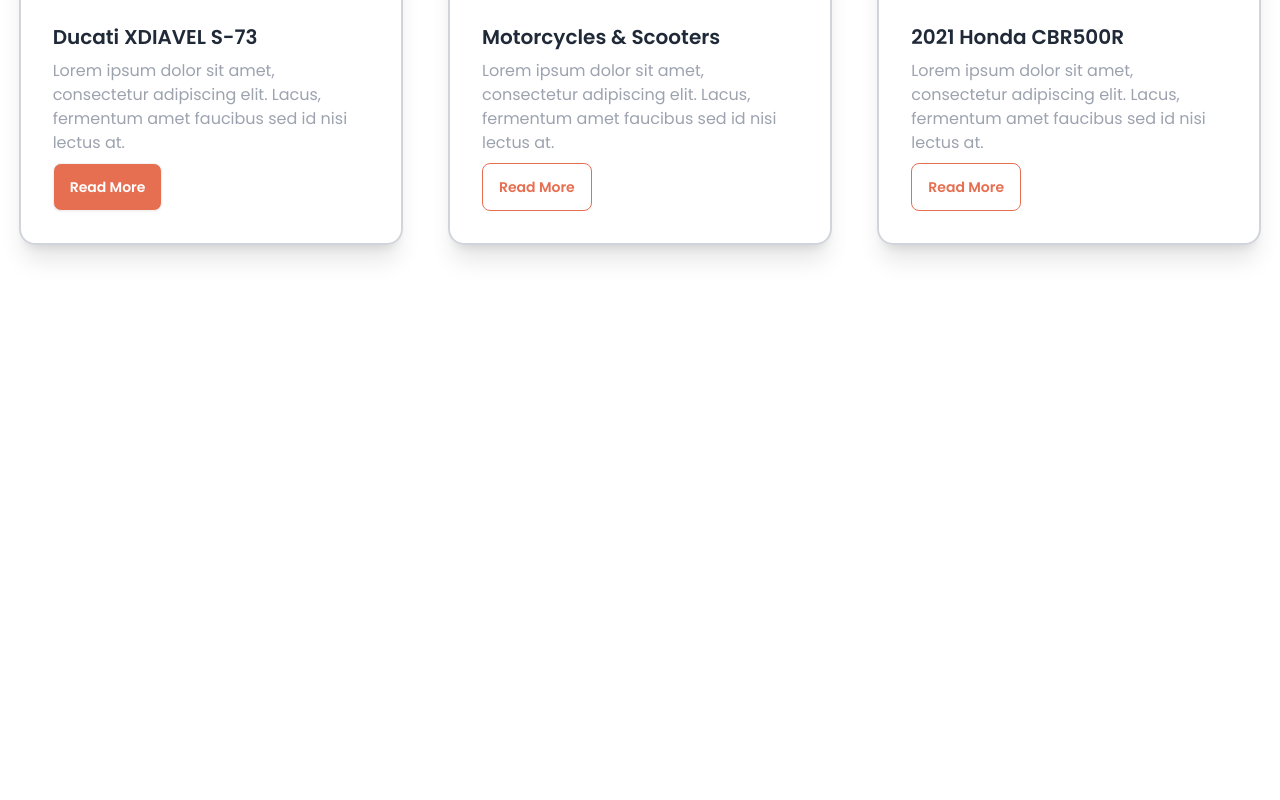
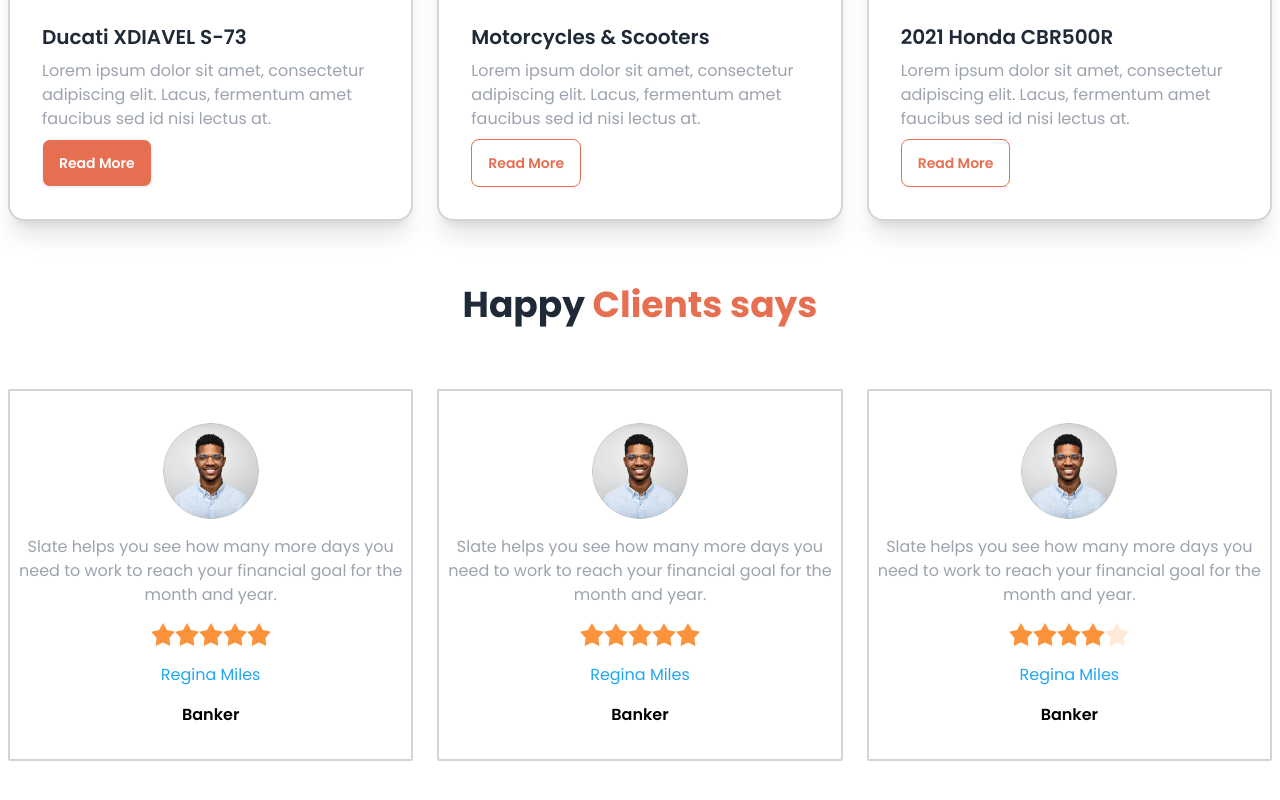
Before and after one commit to Sumiaya-Akther/biker-zone, a plain HTML site: page index.html in a window 1280 px wide. Shown: the part 1658-2458 px from the top of the page. Before the commit the page ends 1979 px from the top, so only its background shows below. Drawn offline with nearby package versions, Linux system fonts and the light colour scheme.

Commit message:
rating section

```diff
--- a/index.html
+++ b/index.html
@@ -151,7 +151,7 @@
             <h1 class="text-center text-4xl font-bold mb-3">Fetured Bikes In This Year</h1>
             <p class="text-bike-primary text-xl text-center">Best bike collection</p>
 
-            <div class="grid grid-cols-1 justify-items-center lg:grid-cols-3 mt-16">
+            <div class="grid grid-cols-1 justify-items-center md:grid-cols-2 lg:grid-cols-3 gap-6 mt-16">
               <img class="lg:w-[400px]" src="./images/slider/bike3.png" alt="">
               <img class="lg:w-[400px]" src="./images/slider/bike3.png" alt="">
               <img class="lg:w-[400px]" src="./images/slider/bike3.png" alt="">
@@ -161,8 +161,8 @@
           <!-- latest news section -->
            <section class="my-16">
             <h1 class="text-center text-4xl font-bold mb-3">latest News</h1>
-            <div class="grid grid-cols-1 justify-items-center gap-6 lg:grid-cols-3 mt-16">
-              <div class="card border-2 border-gray-300 w-96 shadow-xl">
+            <div class="grid grid-cols-1 justify-items-center gap-6 md:grid-cols-2 lg:grid-cols-3 mt-16">
+              <div class="card border-2 border-gray-300 shadow-xl">
                 <figure class=" pt-4">
                   <img
                     src="./images/others/latest1.png"
@@ -177,7 +177,7 @@
                   </div>
                 </div>
               </div>
-              <div class="card border-2 border-gray-300 w-96 shadow-xl">
+              <div class="card border-2 border-gray-300 shadow-xl">
                 <figure class=" pt-4">
                   <img
                     src="./images/others/latest2.png"
@@ -192,7 +192,7 @@
                   </div>
                 </div>
               </div>
-              <div class="card border-2 border-gray-300 w-96 shadow-xl">
+              <div class="card border-2 border-gray-300 shadow-xl">
                 <figure class=" pt-4">
                   <img
                     src="./images/others/latest3.png"
@@ -209,6 +209,100 @@
               </div>
             </div>
            </section>
+
+           <section class="my-16">
+          <h1 class="text-center text-4xl font-bold mb-3">Happy <span class="text-bike-primary">Clients says</span></h1>
+
+          <div class="grid grid-cols-1 md:grid-cols-2 lg:grid-cols-3 gap-6 mt-16">
+            <div class="flex justify-center items-center px-2 py-8 space-y-4 border-2 border-gray-300 flex-col rounded-sm">
+              <div class="avatar">
+                <div class="w-24 rounded-full">
+                  <img src="./images/others/user-1.png" />
+                </div>
+              </div>
+              <p class="text-gray-400 text-center">Slate helps you see how
+                many more days you need
+                to work to reach your financial
+                goal for the month and year.</p>
+                <div class="rating">
+                  <input type="radio" name="rating-2" class="mask mask-star-2 bg-orange-400" />
+                  <input type="radio" name="rating-2" class="mask mask-star-2 bg-orange-400" />
+                  <input
+                    type="radio"
+                    name="rating-2"
+                    class="mask mask-star-2 bg-orange-400"
+                    checked="checked" />
+                    <input
+                    type="radio"
+                    name="rating-2"
+                    class="mask mask-star-2 bg-orange-400"
+                    checked="checked" />
+                  <input type="radio" name="rating-2" class="mask mask-star-2 bg-orange-400" />
+
+                </div>
+                <h6 class="text-[#23A6F0]">Regina Miles</h6>
+                <p class="text-black font-semibold">Banker</p>
+            </div>
+            <div class="flex justify-center items-center px-2 py-8 space-y-4 border-2 border-gray-300 flex-col rounded-sm">
+              <div class="avatar">
+                <div class="w-24 rounded-full">
+                  <img src="./images/others/user-1.png" />
+                </div>
+              </div>
+              <p class="text-gray-400 text-center">Slate helps you see how
+                many more days you need
+                to work to reach your financial
+                goal for the month and year.</p>
+                <div class="rating">
+                  <input type="radio" name="rating-2" class="mask mask-star-2 bg-orange-400" />
+                  <input type="radio" name="rating-2" class="mask mask-star-2 bg-orange-400" />
+                  <input
+                    type="radio"
+                    name="rating-2"
+                    class="mask mask-star-2 bg-orange-400"
+                    checked="checked" />
+                    <input
+                    type="radio"
+                    name="rating-2"
+                    class="mask mask-star-2 bg-orange-400"
+                    checked="checked" />
+                  <input type="radio" name="rating-2" class="mask mask-star-2 bg-orange-400" />
+
+                </div>
+                <h6 class="text-[#23A6F0]">Regina Miles</h6>
+                <p class="text-black font-semibold">Banker</p>
+            </div>
+            <div class="flex justify-center items-center px-2 py-8 space-y-4 border-2 border-gray-300 flex-col rounded-sm">
+              <div class="avatar">
+                <div class="w-24 rounded-full">
+                  <img src="./images/others/user-1.png" />
+                </div>
+              </div>
+              <p class="text-gray-400 text-center">Slate helps you see how
+                many more days you need
+                to work to reach your financial
+                goal for the month and year.</p>
+                <div class="rating">
+                  <input type="radio" name="rating-2" class="mask mask-star-2 bg-orange-400" />
+                  <input type="radio" name="rating-2" class="mask mask-star-2 bg-orange-400" />
+                  <input
+                    type="radio"
+                    name="rating-2"
+                    class="mask mask-star-2 bg-orange-400"
+                    checked="checked" />
+                    <input
+                    type="radio"
+                    name="rating-2"
+                    class="mask mask-star-2 bg-orange-400"
+                    checked="checked" />
+                  <input type="radio" name="rating-2" class="mask mask-star-2 bg-orange-400" />
+
+                </div>
+                <h6 class="text-[#23A6F0]">Regina Miles</h6>
+                <p class="text-black font-semibold">Banker</p>
+            </div>
+          </div>
+           </section>
        </main>
 
     <!-- footer section -->
```
